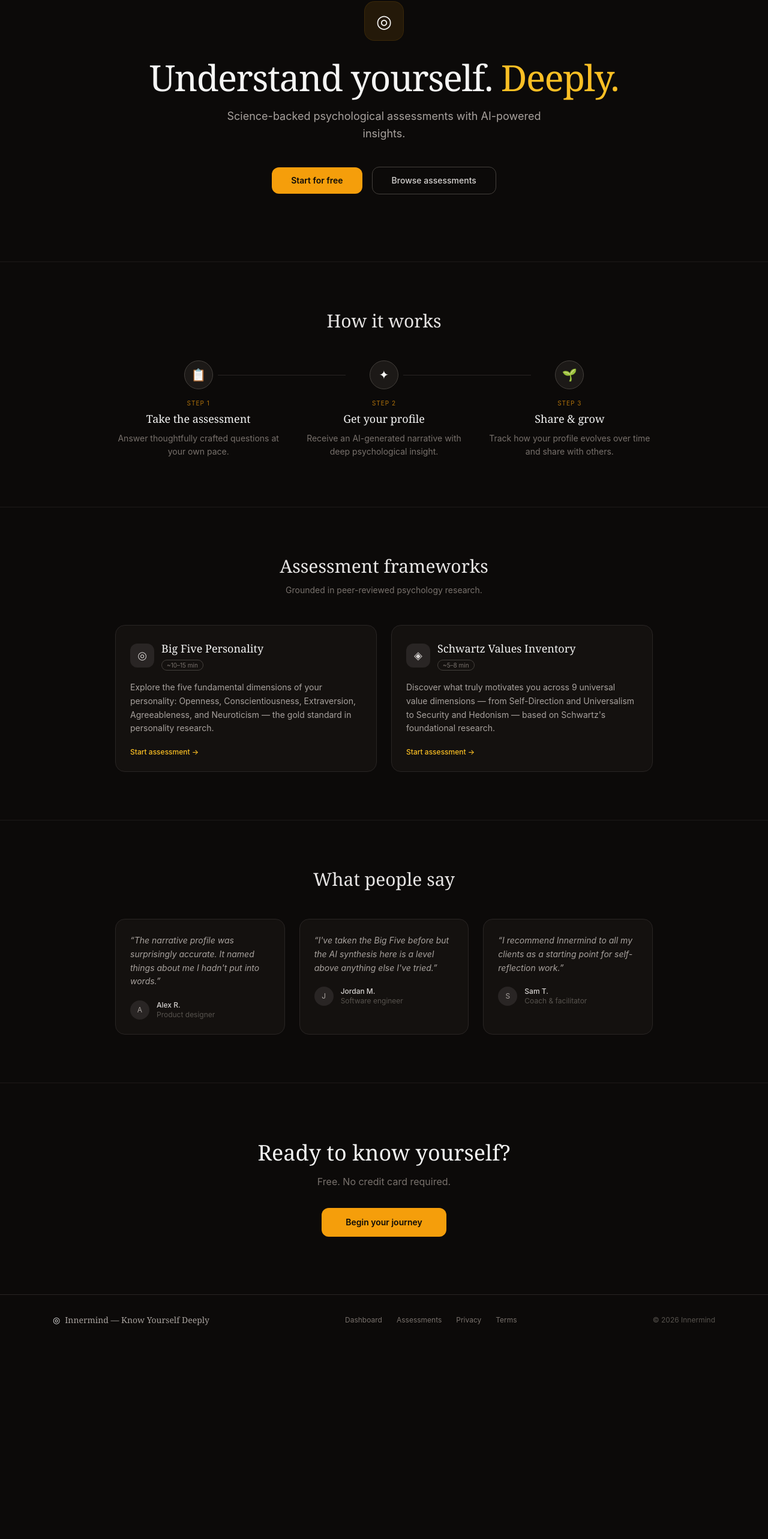
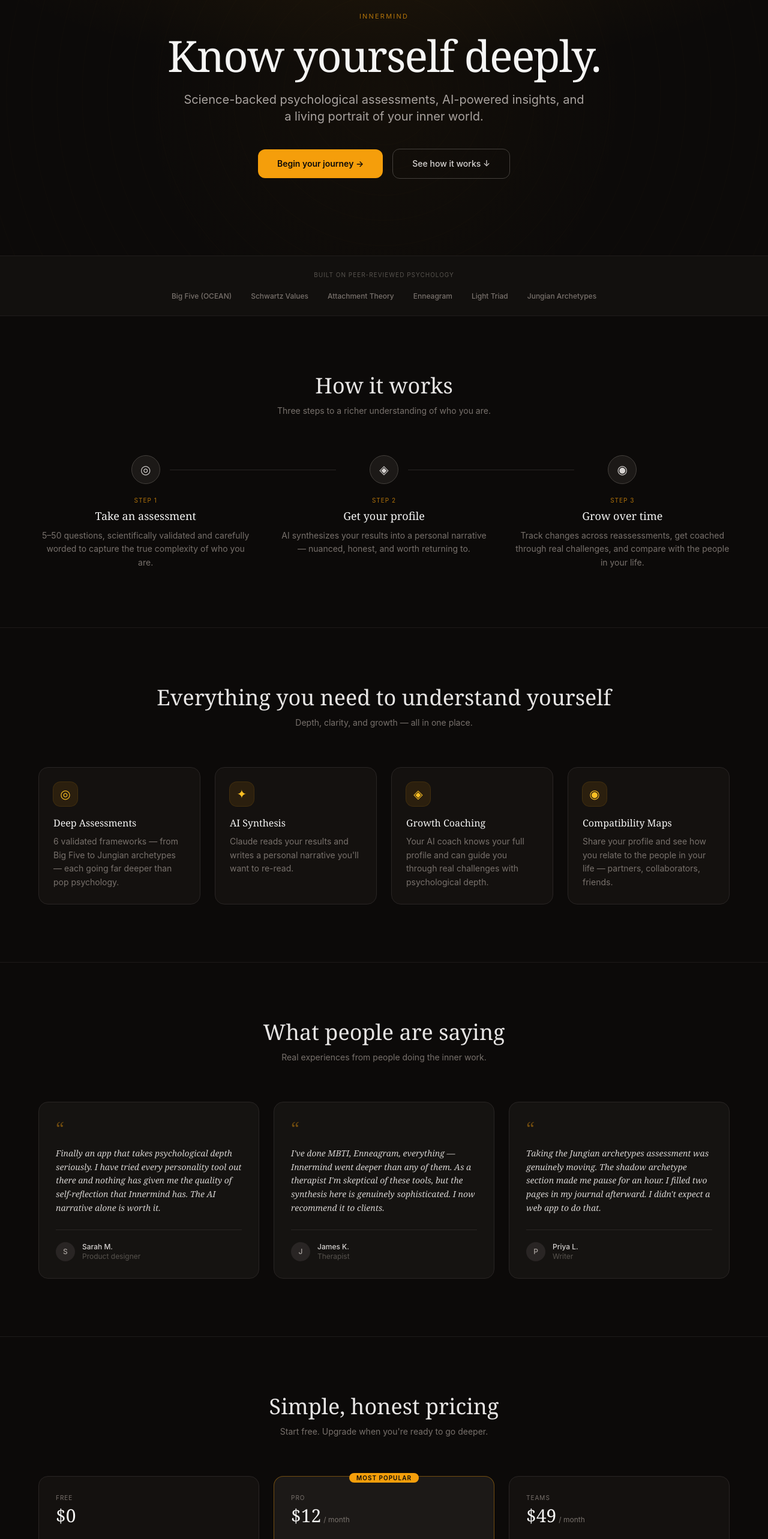
Before and after one commit to raghav-agarwal-22/psychological-profiling, a Next.js app in the folder apps/web/: page / in a window 1280 px wide. Shown: the part 174-2740 px from the top of the page at 60% size. Before the commit the page ends 2417 px from the top, so only its background shows below. Built offline with nearby package versions, Linux system fonts and the light colour scheme; no server answers.

Commit message:
feat: conversion-optimized landing page with testimonials and pricing (INN-73)
Co-Authored-By: Paperclip <noreply@paperclip.ing>

```diff
--- a/apps/web/src/app/page.tsx
+++ b/apps/web/src/app/page.tsx
@@ -4,115 +4,147 @@ export default function HomePage() {
   return (
     <div className="flex flex-col">
       {/* Hero */}
-      <section className="flex flex-col items-center justify-center px-6 py-28 text-center">
-        <div className="mb-8 inline-flex h-16 w-16 items-center justify-center rounded-2xl bg-amber-500/10 ring-1 ring-amber-500/20">
-          <span className="text-3xl">◎</span>
-        </div>
-        <h1 className="mb-5 font-serif text-5xl font-medium tracking-tight text-stone-100 sm:text-6xl">
-          Understand yourself.{' '}
-          <span className="text-amber-400">Deeply.</span>
+      <section className="relative flex flex-col items-center justify-center overflow-hidden px-6 py-32 text-center">
+        {/* Faint radial circle pattern */}
+        <div
+          className="pointer-events-none absolute inset-0"
+          style={{
+            background:
+              'radial-gradient(ellipse 80% 60% at 50% 0%, rgba(245,158,11,0.07) 0%, transparent 70%), radial-gradient(circle at 50% 50%, rgba(245,158,11,0.03) 0%, transparent 60%)',
+          }}
+        />
+        <div
+          className="pointer-events-none absolute inset-0 opacity-[0.04]"
+          style={{
+            backgroundImage:
+              'repeating-radial-gradient(circle at 50% 50%, transparent 0px, transparent 40px, rgba(245,158,11,0.4) 41px, transparent 42px)',
+          }}
+        />
+
+        <div className="relative z-10 flex flex-col items-center">
+          <p className="mb-5 text-[11px] uppercase tracking-[0.2em] text-amber-500/70">
+            Innermind
+          </p>
+          <h1 className="mb-6 font-serif text-5xl font-medium tracking-tight text-stone-100 sm:text-6xl lg:text-7xl">
+            Know yourself deeply.
           </h1>
-        <p className="mb-10 max-w-xl text-lg text-stone-400 leading-relaxed">
-          Science-backed psychological assessments with AI-powered insights.
+          <p className="mb-10 max-w-2xl text-lg text-stone-400 leading-relaxed sm:text-xl">
+            Science-backed psychological assessments, AI-powered insights, and a living portrait of
+            your inner world.
           </p>
           <div className="flex flex-col items-center gap-4 sm:flex-row">
             <Link
               href="/auth/login"
-            className="inline-flex items-center justify-center rounded-xl bg-amber-500 px-8 py-3 text-sm font-semibold text-stone-950 transition-colors hover:bg-amber-400"
+              className="inline-flex items-center justify-center rounded-xl bg-amber-500 px-8 py-3.5 text-sm font-semibold text-stone-950 hover:bg-amber-400"
             >
-            Start for free
+              Begin your journey →
             </Link>
-          <Link
-            href="/assessment"
-            className="inline-flex items-center justify-center rounded-xl border border-stone-700 px-8 py-3 text-sm font-medium text-stone-300 transition-colors hover:border-stone-500 hover:text-stone-100"
+            <a
+              href="#how-it-works"
+              className="inline-flex items-center justify-center rounded-xl border border-stone-700 px-8 py-3.5 text-sm font-medium text-stone-300 hover:border-stone-500 hover:text-stone-100"
             >
-            Browse assessments
-          </Link>
+              See how it works ↓
+            </a>
+          </div>
+        </div>
+      </section>
+
+      {/* Trust bar */}
+      <section className="border-y border-stone-800/60 bg-stone-900/40 px-6 py-6">
+        <div className="mx-auto max-w-6xl">
+          <p className="mb-5 text-center text-[10px] uppercase tracking-widest text-stone-600">
+            Built on peer-reviewed psychology
+          </p>
+          <div className="flex flex-wrap items-center justify-center gap-x-8 gap-y-3">
+            {FRAMEWORKS_TRUST.map((name) => (
+              <span key={name} className="text-xs font-medium text-stone-500">
+                {name}
+              </span>
+            ))}
+          </div>
         </div>
       </section>
 
       {/* How it works */}
-      <section className="border-t border-stone-800/60 px-6 py-20">
-        <div className="mx-auto max-w-4xl">
-          <h2 className="mb-12 text-center font-serif text-3xl text-stone-200">
+      <section id="how-it-works" className="border-b border-stone-800/60 px-6 py-24">
+        <div className="mx-auto max-w-6xl">
+          <h2 className="mb-3 text-center font-serif text-3xl text-stone-200 sm:text-4xl">
             How it works
           </h2>
-          <div className="grid gap-8 sm:grid-cols-3">
+          <p className="mb-16 text-center text-sm text-stone-500">
+            Three steps to a richer understanding of who you are.
+          </p>
+          <div className="grid gap-10 sm:grid-cols-3">
             {HOW_IT_WORKS.map((step, i) => (
               <div key={step.title} className="relative text-center">
                 {i < HOW_IT_WORKS.length - 1 && (
-                  <div className="absolute top-6 left-[calc(50%+2rem)] hidden h-px w-[calc(100%-4rem)] bg-stone-800 sm:block" />
+                  <div className="absolute top-6 left-[calc(50%+2.5rem)] hidden h-px w-[calc(100%-5rem)] bg-stone-800 sm:block" />
                 )}
-                <div className="mx-auto mb-4 flex h-12 w-12 items-center justify-center rounded-full border border-stone-700 bg-stone-900 text-xl">
+                <div className="mx-auto mb-5 flex h-12 w-12 items-center justify-center rounded-full border border-stone-700 bg-stone-900 text-xl text-stone-300">
                   {step.icon}
                 </div>
-                <p className="text-[10px] uppercase tracking-widest text-amber-500/70">
+                <p className="mb-1 text-[10px] uppercase tracking-widest text-amber-500/70">
                   Step {i + 1}
                 </p>
-                <h3 className="mt-1 font-serif text-lg text-stone-100">{step.title}</h3>
-                <p className="mt-2 text-sm text-stone-500 leading-relaxed">{step.description}</p>
+                <h3 className="mb-2 font-serif text-lg text-stone-100">{step.title}</h3>
+                <p className="text-sm text-stone-500 leading-relaxed">{step.description}</p>
               </div>
             ))}
           </div>
         </div>
       </section>
 
-      {/* Assessment frameworks */}
-      <section className="border-t border-stone-800/60 px-6 py-20">
-        <div className="mx-auto max-w-4xl">
-          <h2 className="mb-3 text-center font-serif text-3xl text-stone-200">
-            Assessment frameworks
+      {/* Features grid */}
+      <section className="border-b border-stone-800/60 px-6 py-24">
+        <div className="mx-auto max-w-6xl">
+          <h2 className="mb-3 text-center font-serif text-3xl text-stone-200 sm:text-4xl">
+            Everything you need to understand yourself
           </h2>
-          <p className="mb-12 text-center text-sm text-stone-500">
-            Grounded in peer-reviewed psychology research.
+          <p className="mb-16 text-center text-sm text-stone-500">
+            Depth, clarity, and growth — all in one place.
           </p>
-          <div className="grid gap-6 sm:grid-cols-2">
-            {FRAMEWORKS.map((fw) => (
+          <div className="grid gap-6 sm:grid-cols-2 lg:grid-cols-4">
+            {FEATURES.map((feature) => (
               <div
-                key={fw.title}
+                key={feature.title}
                 className="flex flex-col rounded-2xl border border-stone-800 bg-stone-900/50 p-6"
               >
-                <div className="mb-4 flex items-center gap-3">
-                  <div className="flex h-10 w-10 items-center justify-center rounded-xl bg-stone-800 text-lg text-stone-300">
-                    {fw.icon}
+                <div className="mb-4 flex h-10 w-10 items-center justify-center rounded-xl bg-amber-500/10 text-xl text-amber-400 ring-1 ring-amber-500/20">
+                  {feature.icon}
                 </div>
-                  <div>
-                    <h3 className="font-serif text-lg text-stone-100">{fw.title}</h3>
-                    <span className="rounded-full border border-stone-700 px-2 py-0.5 text-[10px] text-stone-500">
-                      ~{fw.duration}
-                    </span>
-                  </div>
-                </div>
-                <p className="flex-1 text-sm text-stone-400 leading-relaxed">{fw.description}</p>
-                <Link
-                  href="/assessment"
-                  className="mt-5 inline-flex items-center text-xs font-medium text-amber-400 hover:text-amber-300"
-                >
-                  Start assessment →
-                </Link>
+                <h3 className="mb-2 font-serif text-base text-stone-100">{feature.title}</h3>
+                <p className="flex-1 text-sm text-stone-500 leading-relaxed">
+                  {feature.description}
+                </p>
               </div>
             ))}
           </div>
         </div>
       </section>
 
-      {/* Social proof */}
-      <section className="border-t border-stone-800/60 px-6 py-20">
-        <div className="mx-auto max-w-4xl">
-          <h2 className="mb-12 text-center font-serif text-3xl text-stone-200">
-            What people say
+      {/* Testimonials */}
+      <section id="testimonials" className="border-b border-stone-800/60 px-6 py-24">
+        <div className="mx-auto max-w-6xl">
+          <h2 className="mb-3 text-center font-serif text-3xl text-stone-200 sm:text-4xl">
+            What people are saying
           </h2>
+          <p className="mb-16 text-center text-sm text-stone-500">
+            Real experiences from people doing the inner work.
+          </p>
           <div className="grid gap-6 sm:grid-cols-3">
             {TESTIMONIALS.map((t) => (
               <div
                 key={t.name}
-                className="rounded-2xl border border-stone-800 bg-stone-900/50 p-6"
+                className="flex flex-col rounded-2xl border border-stone-800 bg-stone-900/60 p-7"
               >
-                <p className="mb-5 text-sm text-stone-400 leading-relaxed italic">
-                  &ldquo;{t.quote}&rdquo;
+                <span className="mb-4 font-serif text-3xl text-amber-500/40 leading-none">
+                  &ldquo;
+                </span>
+                <p className="mb-6 flex-1 font-serif text-sm text-stone-300 leading-relaxed italic">
+                  {t.quote}
                 </p>
-                <div className="flex items-center gap-3">
-                  <div className="flex h-8 w-8 items-center justify-center rounded-full bg-stone-800 text-xs text-stone-400">
+                <div className="flex items-center gap-3 border-t border-stone-800 pt-5">
+                  <div className="flex h-8 w-8 items-center justify-center rounded-full bg-stone-800 text-xs font-medium text-stone-400">
                     {t.name[0]}
                   </div>
                   <div>
@@ -126,75 +158,185 @@ export default function HomePage() {
         </div>
       </section>
 
-      {/* CTA */}
-      <section className="border-t border-stone-800/60 px-6 py-24 text-center">
-        <h2 className="mb-4 font-serif text-4xl text-stone-100">
+      {/* Pricing preview */}
+      <section className="border-b border-stone-800/60 px-6 py-24">
+        <div className="mx-auto max-w-6xl">
+          <h2 className="mb-3 text-center font-serif text-3xl text-stone-200 sm:text-4xl">
+            Simple, honest pricing
+          </h2>
+          <p className="mb-16 text-center text-sm text-stone-500">
+            Start free. Upgrade when you&apos;re ready to go deeper.
+          </p>
+          <div className="grid gap-6 sm:grid-cols-3">
+            {PRICING.map((tier) => (
+              <div
+                key={tier.name}
+                className={[
+                  'relative flex flex-col rounded-2xl border p-7',
+                  tier.featured
+                    ? 'border-amber-500/40 bg-stone-900'
+                    : 'border-stone-800 bg-stone-900/50',
+                ].join(' ')}
+              >
+                {tier.featured && (
+                  <div className="absolute -top-3 left-1/2 -translate-x-1/2">
+                    <span className="rounded-full bg-amber-500 px-3 py-0.5 text-[10px] font-semibold uppercase tracking-widest text-stone-950">
+                      Most popular
+                    </span>
+                  </div>
+                )}
+                <p className="mb-1 text-[10px] uppercase tracking-widest text-stone-500">
+                  {tier.name}
+                </p>
+                <div className="mb-5 flex items-baseline gap-1">
+                  <span className="font-serif text-3xl text-stone-100">{tier.price}</span>
+                  {tier.period && (
+                    <span className="text-xs text-stone-500">{tier.period}</span>
+                  )}
+                </div>
+                <p className="mb-6 flex-1 text-sm text-stone-400 leading-relaxed">
+                  {tier.description}
+                </p>
+                <Link
+                  href="/auth/login"
+                  className={[
+                    'inline-flex items-center justify-center rounded-xl px-5 py-2.5 text-sm font-semibold',
+                    tier.featured
+                      ? 'bg-amber-500 text-stone-950 hover:bg-amber-400'
+                      : 'border border-stone-700 text-stone-300 hover:border-stone-500 hover:text-stone-100',
+                  ].join(' ')}
+                >
+                  {tier.cta}
+                </Link>
+              </div>
+            ))}
+          </div>
+        </div>
+      </section>
+
+      {/* Final CTA */}
+      <section className="px-6 py-32 text-center">
+        <div className="mx-auto max-w-6xl">
+          <h2 className="mb-4 font-serif text-4xl text-stone-100 sm:text-5xl">
             Ready to know yourself?
           </h2>
-        <p className="mb-8 text-stone-500">Free. No credit card required.</p>
+          <p className="mb-10 text-stone-500">
+            Take your first assessment — free, no credit card required.
+          </p>
           <Link
             href="/auth/login"
-          className="inline-flex items-center justify-center rounded-xl bg-amber-500 px-10 py-3.5 text-sm font-semibold text-stone-950 transition-colors hover:bg-amber-400"
+            className="inline-flex items-center justify-center rounded-xl bg-amber-500 px-10 py-4 text-sm font-semibold text-stone-950 hover:bg-amber-400"
           >
-          Begin your journey
+            Begin your journey →
           </Link>
+        </div>
       </section>
     </div>
   )
 }
 
+const FRAMEWORKS_TRUST = [
+  'Big Five (OCEAN)',
+  'Schwartz Values',
+  'Attachment Theory',
+  'Enneagram',
+  'Light Triad',
+  'Jungian Archetypes',
+]
+
 const HOW_IT_WORKS = [
   {
-    icon: '📋',
-    title: 'Take the assessment',
-    description: 'Answer thoughtfully crafted questions at your own pace.',
+    icon: '◎',
+    title: 'Take an assessment',
+    description:
+      '5–50 questions, scientifically validated and carefully worded to capture the true complexity of who you are.',
+  },
+  {
+    icon: '◈',
+    title: 'Get your profile',
+    description:
+      'AI synthesizes your results into a personal narrative — nuanced, honest, and worth returning to.',
+  },
+  {
+    icon: '◉',
+    title: 'Grow over time',
+    description:
+      'Track changes across reassessments, get coached through real challenges, and compare with the people in your life.',
+  },
+]
+
+const FEATURES = [
+  {
+    icon: '◎',
+    title: 'Deep Assessments',
+    description:
+      '6 validated frameworks — from Big Five to Jungian archetypes — each going far deeper than pop psychology.',
   },
   {
     icon: '✦',
-    title: 'Get your profile',
-    description: 'Receive an AI-generated narrative with deep psychological insight.',
-  },
-  {
-    icon: '🌱',
-    title: 'Share & grow',
-    description: 'Track how your profile evolves over time and share with others.',
-  },
-]
-
-const FRAMEWORKS = [
-  {
-    icon: '◎',
-    title: 'Big Five Personality',
-    duration: '10–15 min',
+    title: 'AI Synthesis',
     description:
-      'Explore the five fundamental dimensions of your personality: Openness, Conscientiousness, Extraversion, Agreeableness, and Neuroticism — the gold standard in personality research.',
+      "Claude reads your results and writes a personal narrative you'll want to re-read.",
   },
   {
     icon: '◈',
-    title: 'Schwartz Values Inventory',
-    duration: '5–8 min',
+    title: 'Growth Coaching',
     description:
-      'Discover what truly motivates you across 9 universal value dimensions — from Self-Direction and Universalism to Security and Hedonism — based on Schwartz\'s foundational research.',
+      'Your AI coach knows your full profile and can guide you through real challenges with psychological depth.',
+  },
+  {
+    icon: '◉',
+    title: 'Compatibility Maps',
+    description:
+      'Share your profile and see how you relate to the people in your life — partners, collaborators, friends.',
   },
 ]
 
 const TESTIMONIALS = [
   {
-    name: 'Alex R.',
+    name: 'Sarah M.',
     role: 'Product designer',
     quote:
-      'The narrative profile was surprisingly accurate. It named things about me I hadn\'t put into words.',
+      'Finally an app that takes psychological depth seriously. I have tried every personality tool out there and nothing has given me the quality of self-reflection that Innermind has. The AI narrative alone is worth it.',
   },
   {
-    name: 'Jordan M.',
-    role: 'Software engineer',
+    name: 'James K.',
+    role: 'Therapist',
     quote:
-      'I\'ve taken the Big Five before but the AI synthesis here is a level above anything else I\'ve tried.',
+      'I\'ve done MBTI, Enneagram, everything — Innermind went deeper than any of them. As a therapist I\'m skeptical of these tools, but the synthesis here is genuinely sophisticated. I now recommend it to clients.',
   },
   {
-    name: 'Sam T.',
-    role: 'Coach & facilitator',
+    name: 'Priya L.',
+    role: 'Writer',
     quote:
-      'I recommend Innermind to all my clients as a starting point for self-reflection work.',
+      'Taking the Jungian archetypes assessment was genuinely moving. The shadow archetype section made me pause for an hour. I filled two pages in my journal afterward. I didn\'t expect a web app to do that.',
   },
 ]
+
+const PRICING = [
+  {
+    name: 'Free',
+    price: '$0',
+    period: '',
+    description: '1 assessment + basic profile. A real look at yourself — at no cost.',
+    cta: 'Get started',
+    featured: false,
+  },
+  {
+    name: 'Pro',
+    price: '$12',
+    period: '/ month',
+    description:
+      'All 6 assessments, AI coach, growth recommendations, and daily reflection prompts.',
+    cta: 'Start free →',
+    featured: true,
+  },
+  {
+    name: 'Teams',
+    price: '$49',
+    period: '/ month',
+    description: 'Pro for everyone on your team, plus shared compatibility maps and team insights.',
+    cta: 'Talk to us',
+    featured: false,
+  },
+]
```
Lines whose indentation alone changed are shown as unchanged.
